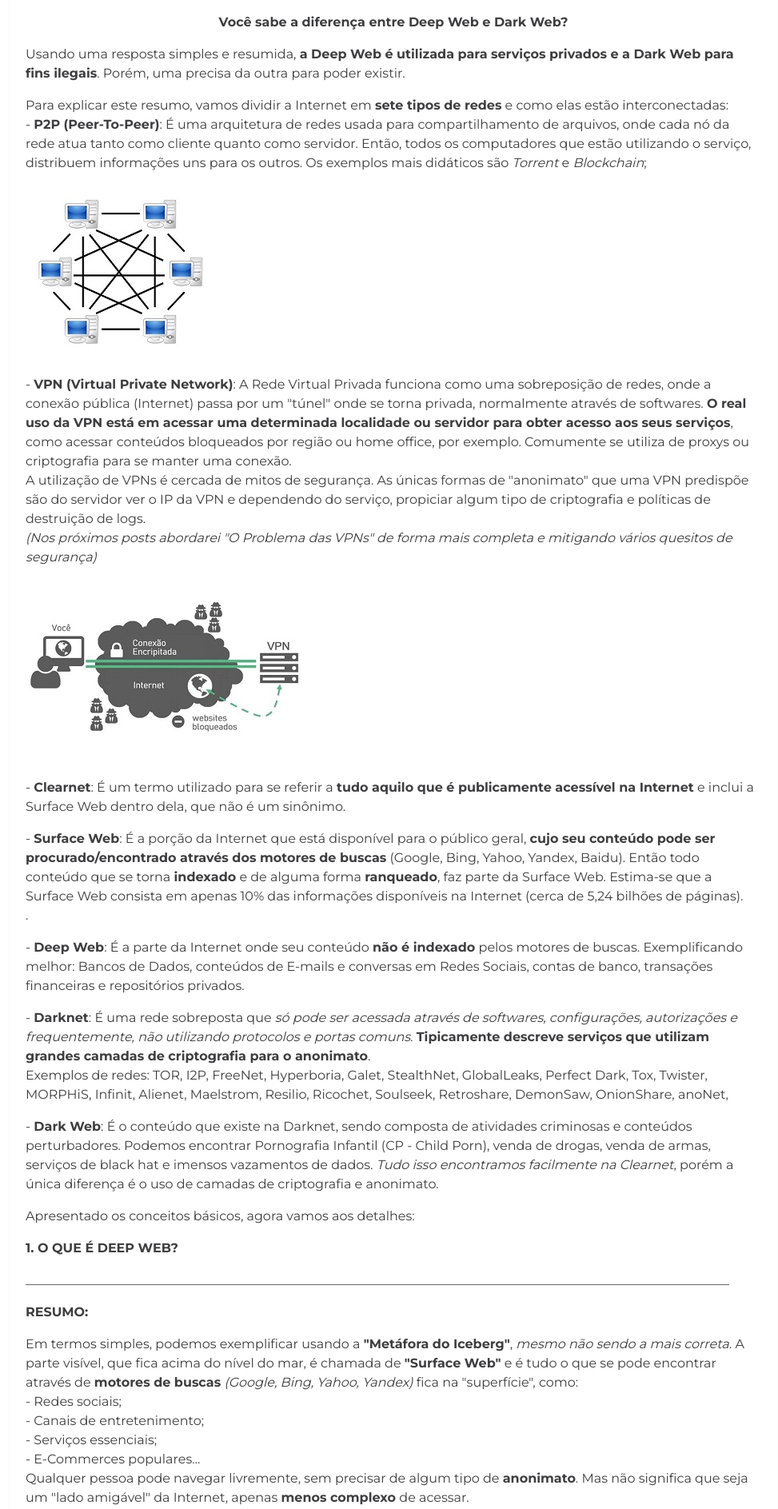
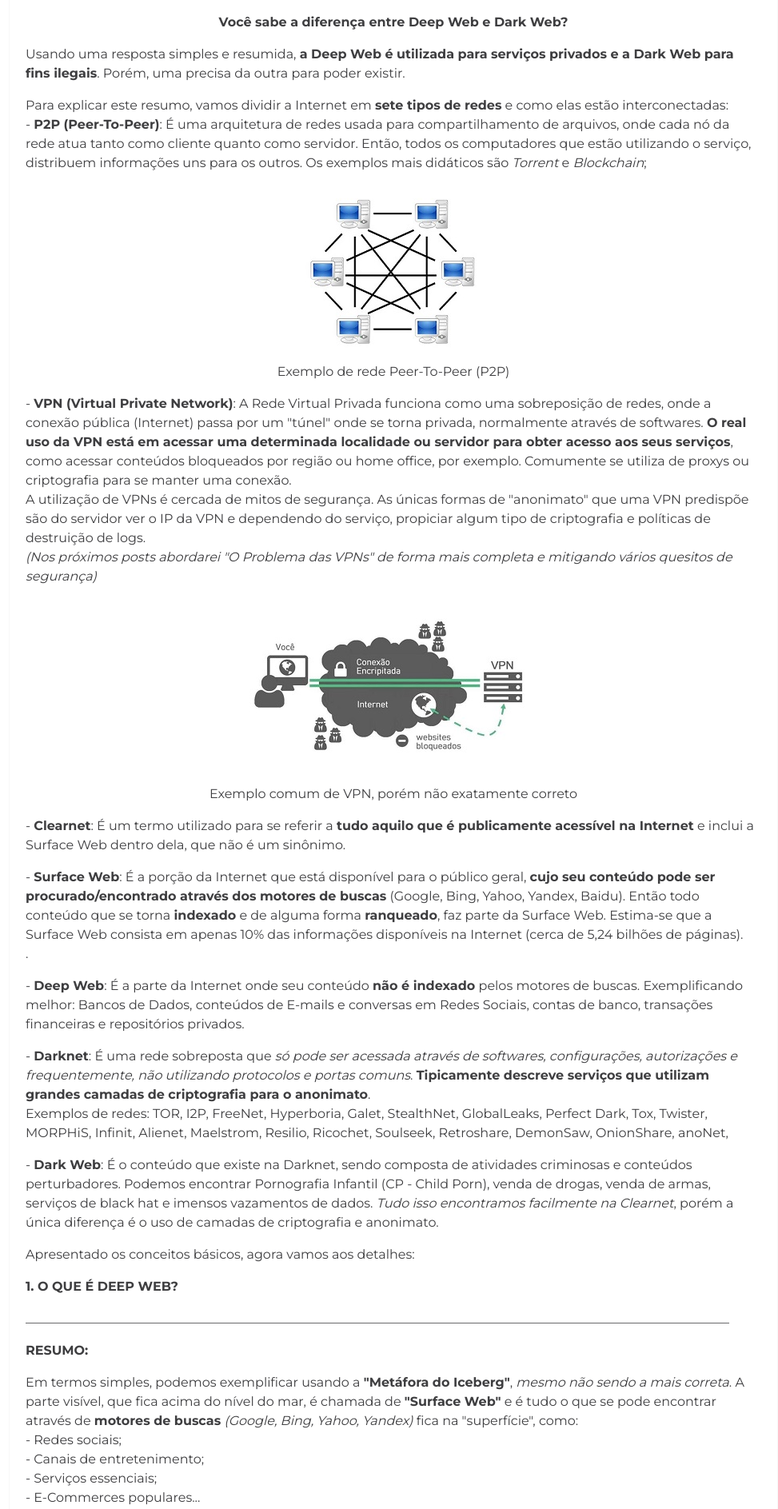
Before and after one commit to EscapeTheX/escapethex.github.io, a Jekyll site: the page built from _posts/2021-03-17-Deep-e-Dark-Web.markdown, in a window 1280 px wide. Shown: the part 652-2539 px from the top of the page at 80% size, without its empty margins (148-1121 px from the left). Built offline with Jekyll 4.4.1, drawn with Linux system fonts in a browser that asks for light colours; some of the changed text lies outside the part shown.

Commit message:
Update 2021-03-17-Deep-e-Dark-Web.markdown

```diff
--- a/_posts/2021-03-17-Deep-e-Dark-Web.markdown
+++ b/_posts/2021-03-17-Deep-e-Dark-Web.markdown
@@ -13,12 +13,18 @@ author:
 
 <p>Para explicar este resumo, vamos dividir a Internet em <b>sete tipos de redes</b> e como elas estão interconectadas:<br>
 - <b>P2P (Peer-To-Peer)</b>: É uma arquitetura de redes usada para compartilhamento de arquivos, onde cada nó da rede atua tanto como cliente quanto como servidor. Então, todos os computadores que estão utilizando o serviço, distribuem informações uns para os outros. Os exemplos mais didáticos são <i>Torrent</i> e <i>Blockchain</i>;</p>
+<p><center>
 <img src="/salamandra/peer2peer.jpg" alt="Exemplo de Rede Peer-To-Peer (P2P)">
+<figcaption>Exemplo de rede Peer-To-Peer (P2P)</figcaption>
+</center></p>
 
 <p>- <b>VPN (Virtual Private Network)</b>: A Rede Virtual Privada funciona como uma sobreposição de redes, onde a conexão pública (Internet) passa por um "túnel" onde se torna privada, normalmente através de softwares. <b>O real uso da VPN está em acessar uma determinada localidade ou servidor para obter acesso aos seus serviços</b>, como acessar conteúdos bloqueados por região ou home office, por exemplo. Comumente se utiliza de proxys ou criptografia para se manter uma conexão.<br>
 A utilização de VPNs é cercada de mitos de segurança. As únicas formas de "anonimato" que uma VPN predispõe são do servidor ver o IP da VPN e dependendo do serviço, propiciar algum tipo de criptografia e políticas de destruição de logs.<br>
 <i>(Nos próximos posts abordarei "O Problema das VPNs" de forma mais completa e mitigando vários quesitos de segurança)</i></p>
-<img src="/salamandra/vpn-works.jpg" alt="Não achei uma imagem com o exemplo correto de como funciona uma VPN realmente, então aqui está um exemplo comum">
+<p><center>
+<img src="/salamandra/vpn-works.jpg" alt="Exemplo comum de VPN, porém não muito correto">
+<figcaption>Exemplo comum de VPN, porém não exatamente correto</figcaption>
+</center></p>
 
 <p>- <b>Clearnet</b>: É um termo utilizado para se referir a <b>tudo aquilo que é publicamente acessível na Internet</b> e inclui a Surface Web dentro dela, que não é um sinônimo.<br>
 
@@ -73,7 +79,8 @@ Mas a Dark Web não vive só de vazamento de dados, mercado negro, pornografia i
 <p>_________________________________________________________________________________________________________________</p>
 <p><b>REFERÊNCIAS</b></p>
 <p>- <b>JEP</b>: <a href="https://quod.lib.umich.edu/j/jep/3336451.0007.104?view=text;rgn=main">White Paper: The Deep Web - Surfacing Hidden Value</a><br>
-- <b>Radware Blog (Daniel Smith)</b>: <a href="https://blog.radware.com/security/2016/04/darknet-101/">Darknet 101: An Introduction to The Darkest Places Online</a><br>
+- <b>Radware Blog - Daniel Smith</b>: <a href="https://blog.radware.com/security/2016/04/darknet-101/">Darknet 101: An Introduction to The Darkest Places Online</a><br>
 - <b>Life Hacker</b>: <a href="https://lifehacker.com/how-can-i-stay-anonymous-with-tor-1498876762">How Can I Stay Anonymous with Tor?</a><br>
 - <b>Computerworld</b>: <a href="https://www.computerworld.com.pt/2015/07/02/servicos-de-vpn-menos-seguros-do-que-se-pensava/">Serviços de VPN menos seguros do que se pensava</a><br>
+- <b>Sciendo - Vasile C. Perta et al.: <a href="https://sciendo.com/article/10.1515/popets-2015-0006">A Glance through the VPN Looking Glass: IPv6 Leakage and DNS Hijacking in Commercial VPN clients</a><br>
 -
```
